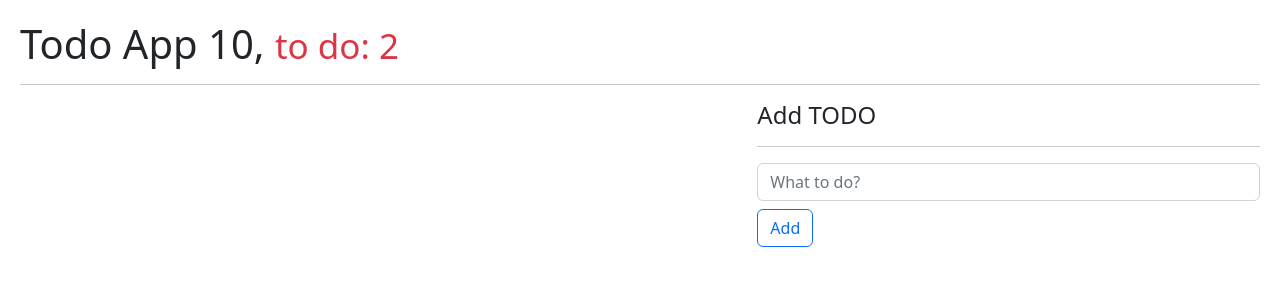
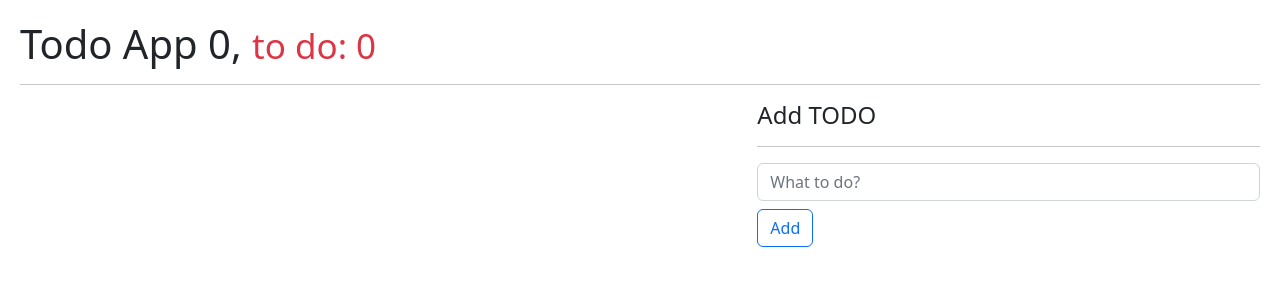
Before and after one commit to gisbelt/react-app, a React (Vite) app in the folder 05-hook-app/: page / in a window 1280 px wide. Shown: the top 300 px of the page. Built offline with nearby package versions, Linux system fonts and the light colour scheme.

Commit message:
hook: useTodo

```diff
--- a/05-hook-app/src/08-useReducer/TodoApp.jsx
+++ b/05-hook-app/src/08-useReducer/TodoApp.jsx
@@ -1,54 +1,14 @@
-import { useEffect, useReducer } from "react"
+import { useTodo } from "../hooks/useTodo";
 import { TodoAdd } from "./TodoAdd"
 import { TodoList } from "./TodoList"
-import { todoReducer } from "./todoReducer"
-
-const initialState = [];
-// Initializer: try to parse what is in the LocalStorage
-// If it is null, it fetches an empty array
-const init = () => {
-    return JSON.parse( localStorage.getItem('Todos') ) || [];
-}
 
 export const TodoApp = () => {
 
-    const [state, dispatch] = useReducer(todoReducer, initialState, init)
-
-    // Save and read Todos in LocalStorage
-    useEffect(() => {
-      localStorage.setItem('Todos', JSON.stringify( state ))
-    }, [state])
-
-    // Add new Todo
-    const handleAddTodo = ( todo ) => {
-        const actionAdd = {
-            type: 'Add Todo',
-            payload: todo,
-        }
-        dispatch( actionAdd );
-    }
-
-    // Remove Todo
-    const handleDeleteTodo = ( id ) => {
-        const actionDelete = {
-            type: 'Remove Todo',
-            payload: id,
-        }
-        dispatch( actionDelete );
-    }
-
-    // Mark as read
-    const handleToggleTodo = ( id ) => {
-        const actionToggle = {
-            type: 'Toggle Todo',
-            payload: id,
-        }
-        dispatch( actionToggle );
-    }
+    const { state, stateCount, pendingTodosCount, handleAddTodo, handleDeleteTodo, handleToggleTodo } = useTodo();
 
     return (
         <>
-            <h1>Todo App 10, <small className="text-danger">to do: 2</small></h1>
+            <h1>Todo App {stateCount}, <small className="text-danger">to do: {pendingTodosCount}</small></h1>
             <hr />
             <div className="row">
                 <div className="col-7">
--- /dev/null
+++ b/05-hook-app/src/hooks/useTodo.js
@@ -0,0 +1,59 @@
+import { useEffect, useReducer } from "react"
+import { todoReducer } from "../08-useReducer/todoReducer";
+
+const initialState = [];
+// Initializer: try to parse what is in the LocalStorage
+// If it is null, it fetches an empty array
+const init = () => {
+    return JSON.parse( localStorage.getItem('Todos') ) || [];
+}
+
+export const useTodo = () => {
+    const [state, dispatch] = useReducer(todoReducer, initialState, init)
+
+    // Total of all
+    const stateCount = state.length;
+    // Pending to be marked
+    const pendingTodosCount= state.filter(todo => !todo.done).length;
+
+    // Save and read Todos in LocalStorage
+    useEffect(() => {
+      localStorage.setItem('Todos', JSON.stringify( state ))
+    }, [state])
+
+    // Add new Todo
+    const handleAddTodo = ( todo ) => {
+        const actionAdd = {
+            type: 'Add Todo',
+            payload: todo,
+        }
+        dispatch( actionAdd );
+    }
+
+    // Remove Todo
+    const handleDeleteTodo = ( id ) => {
+        const actionDelete = {
+            type: 'Remove Todo',
+            payload: id,
+        }
+        dispatch( actionDelete );
+    }
+
+    // Mark as read
+    const handleToggleTodo = ( id ) => {
+        const actionToggle = {
+            type: 'Toggle Todo',
+            payload: id,
+        }
+        dispatch( actionToggle );
+    }
+
+    return {
+        state,
+        stateCount,
+        pendingTodosCount,
+        handleAddTodo,
+        handleDeleteTodo,
+        handleToggleTodo,
+    }
+}
```
